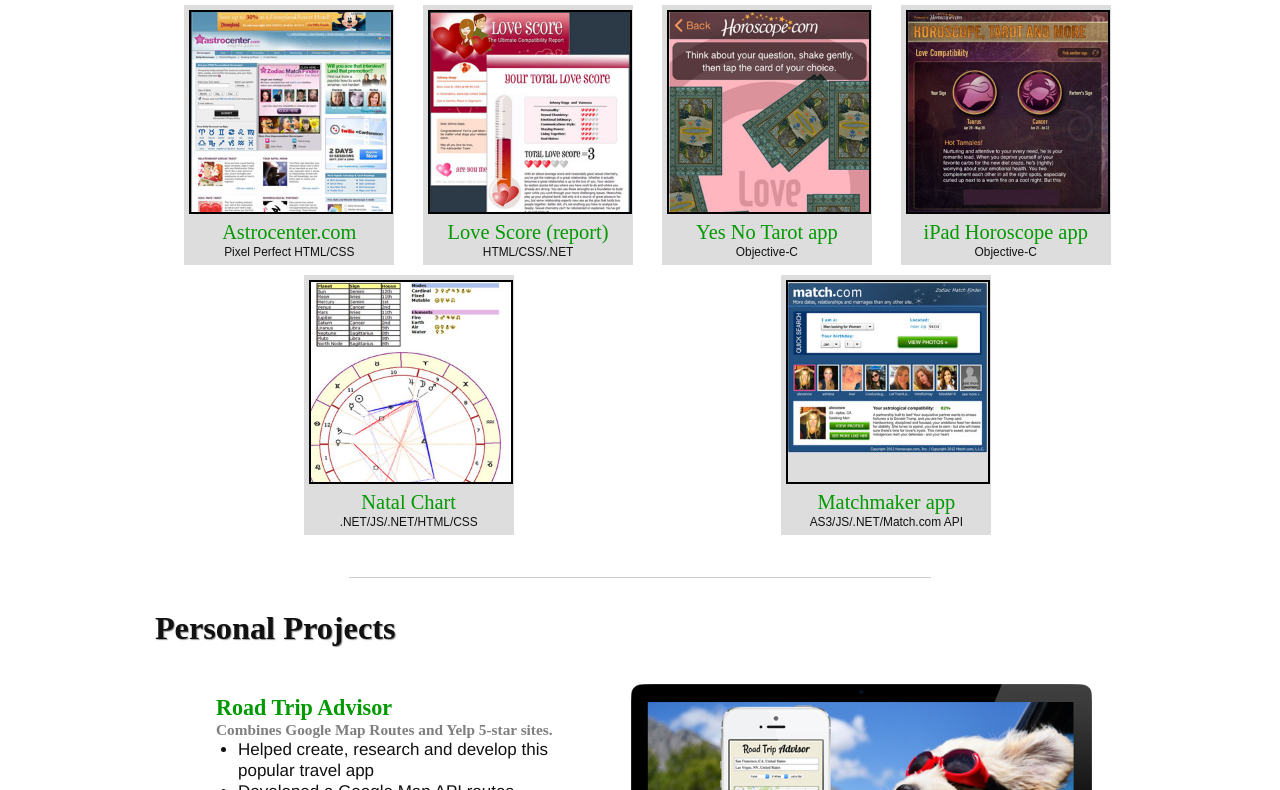
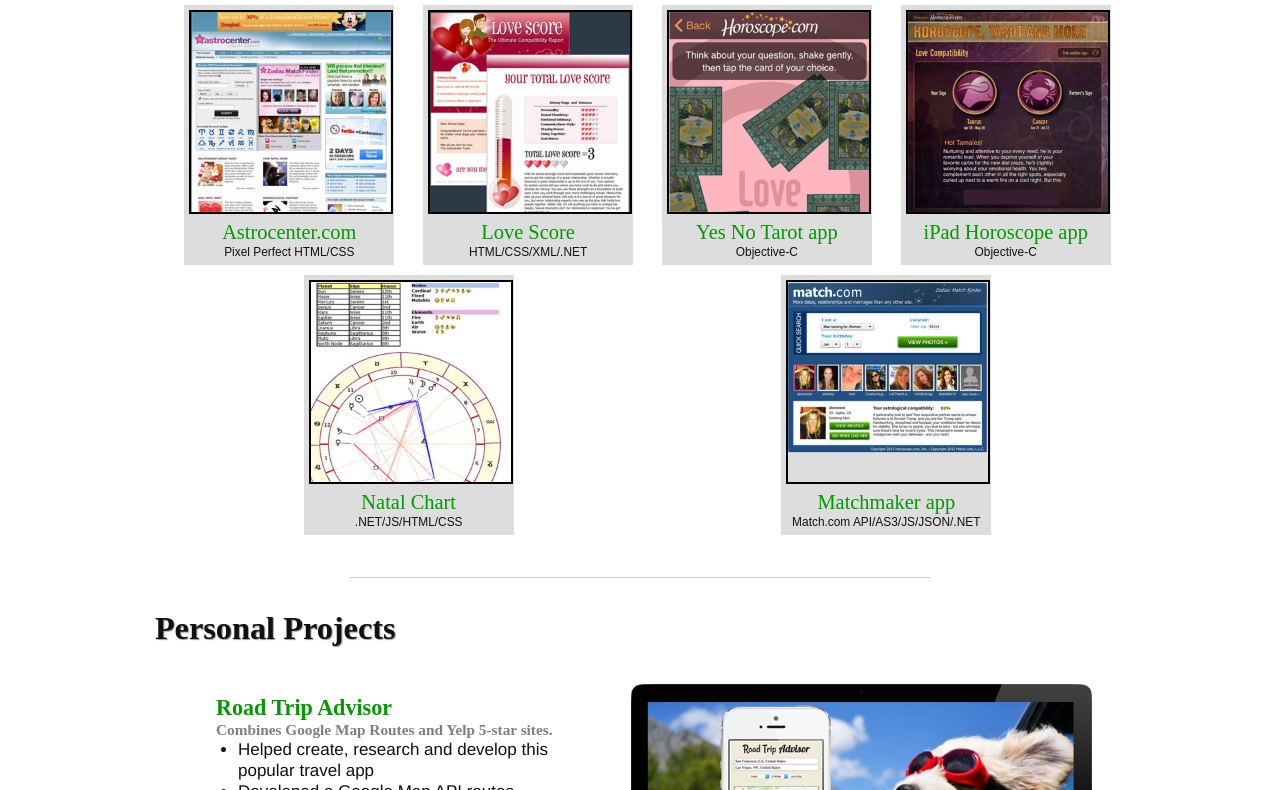
Before and after one commit to pablobrady/dev3, a website: page public/index.html in a window 1280 px wide. Shown: the part 310-1100 px from the top of the page. Drawn offline with nearby package versions, Linux system fonts and the light colour scheme; a web font is replaced by a local one.

Commit message:
Text tweaks.

```diff
--- a/public/index.html
+++ b/public/index.html
@@ -46,11 +46,11 @@
         <div class="profPresentationItem group">
           <ul class="flex-container">
             <li class="flex-item"><img src="images/prof/astrocenter_thumb.jpg"><p>Astrocenter.com</p><div>Pixel Perfect HTML/CSS</div></li>
-            <li class="flex-item"><img src="images/prof/LoveScore_thumb.jpg"><p>Love Score (report)</p><div>HTML/CSS/.NET</div></li>
+            <li class="flex-item"><img src="images/prof/LoveScore_thumb.jpg"><p>Love Score</p><div>HTML/CSS/XML/.NET</div></li>
             <li class="flex-item"><img src="images/prof/YNTarot-thumb.jpg"><p>Yes No Tarot app</p><div>Objective-C</div></li>
             <li class="flex-item"><img src="images/prof/iPad-Compat-2Signs_thumb.jpg"><p>iPad Horoscope app</p><div>Objective-C</div></li>
-            <li class="flex-item"><img src="images/prof/NatalChart_thumb.jpg"><p>Natal Chart</p><div>.NET/JS/.NET/HTML/CSS</div></li>
-            <li class="flex-item"><img src="images/prof/Matchcom_thumb.jpg"><p>Matchmaker app</p><div>AS3/JS/.NET/Match.com API</div></li>
+            <li class="flex-item"><img src="images/prof/NatalChart_thumb.jpg"><p>Natal Chart</p><div>.NET/JS/HTML/CSS</div></li>
+            <li class="flex-item"><img src="images/prof/Matchcom_thumb.jpg"><p>Matchmaker app</p><div>Match.com API/AS3/JS/JSON/.NET</div></li>
           </ul></div><br><br>
 
         <hr class="hrLine">
```
